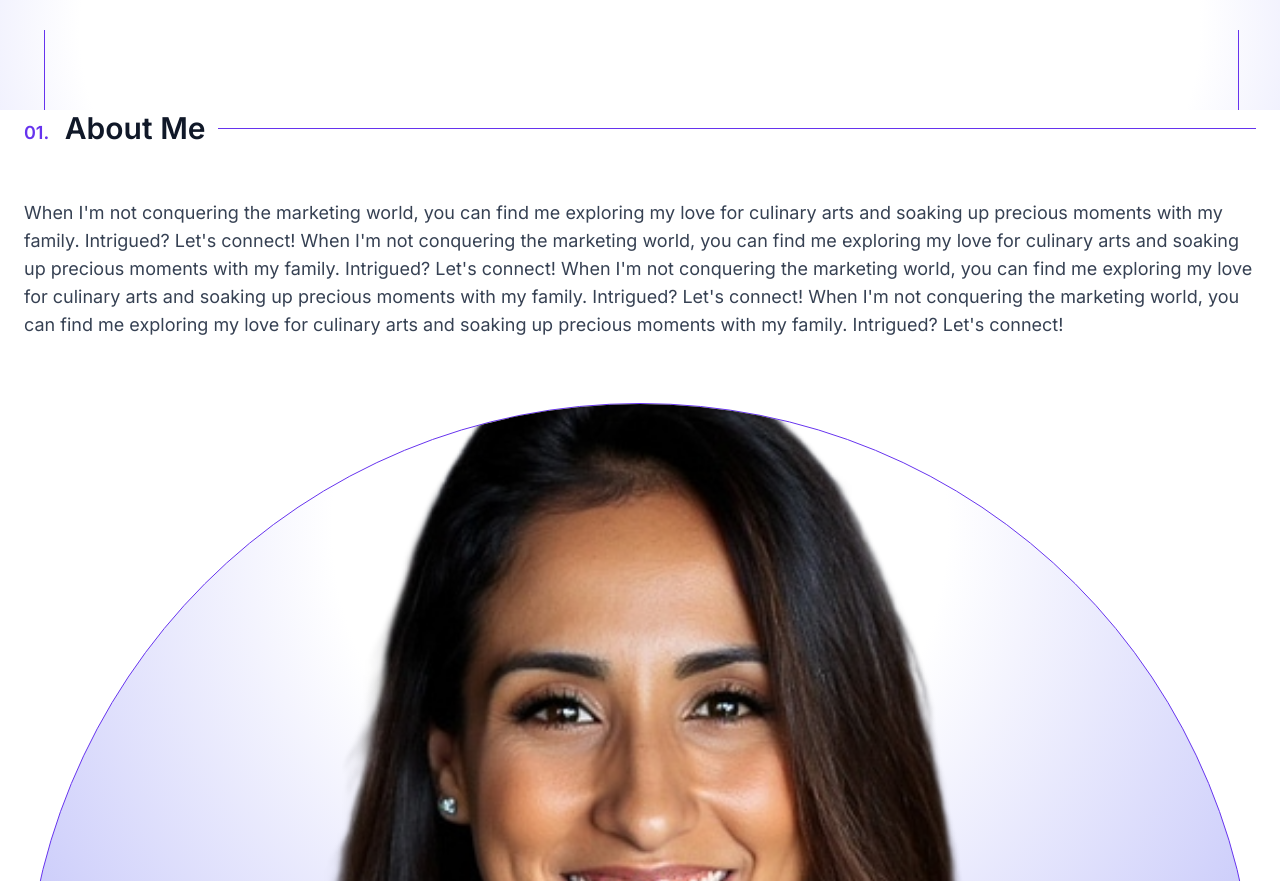
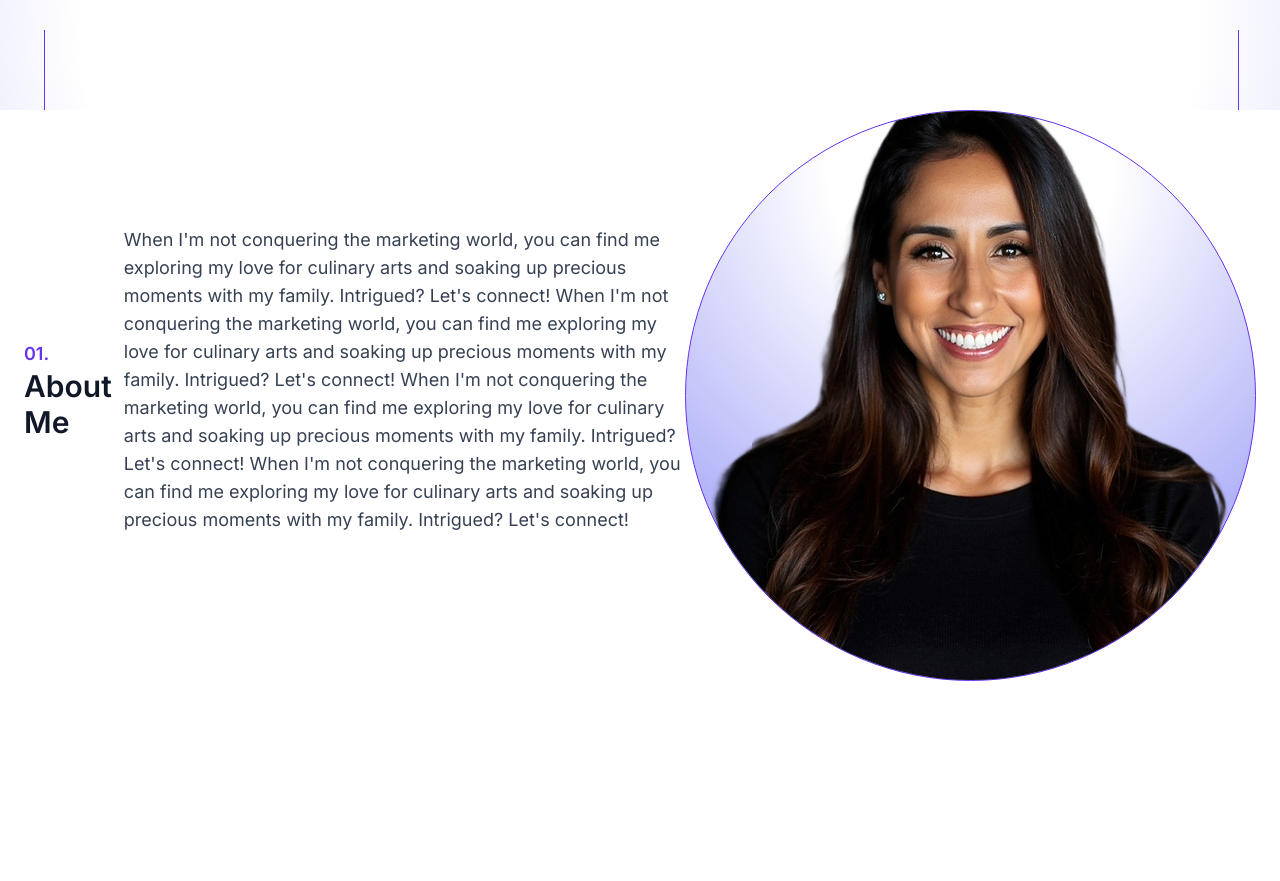
Before and after one commit to rubenaguilardev/social_buffington_rt, a React (Vite) app: page / in a window 1280 px wide. Shown: the part 690-1571 px from the top of the page. After the commit the page ends 1371 px from the top, so only its background shows below. Built offline with nearby package versions, Linux system fonts and the light colour scheme.

Commit message:
update nav menu

```diff
--- a/src/components/About.jsx
+++ b/src/components/About.jsx
@@ -3,7 +3,7 @@ import profilePic from "../assets/Jazmin.png"
 
 const About = () => {
     return (
-        <section className="flex flex-col">
+        <section className="flex flex-col md:flex-row md:items-center">
             <div className="flex items-center gap-3 mb-5">
                 <p className="text-3xl font-semibold text-gray-900">
                 <span className="text-lg text-[#63e] mr-2">01.</span> About Me</p>
--- a/src/components/Nav.jsx
+++ b/src/components/Nav.jsx
@@ -39,9 +39,11 @@ const Nav = () => {
 
             {isOpen && (
                 <div className="fixed inset-0 z-40 backdrop-blur-sm">
-                    <div className="fixed top-0 right-0 w-[35vh] h-full bg-white text-lg shadow-md">
+                    <div className="fixed top-0 right-0 w-[30vh] h-full
+                    bg-[radial-gradient(125% 125% at 50% 90%, #fff 35%, #6366f1 100%)]
+                    text-lg shadow-xl">
                         <div className="flex flex-col justify-end p-2">
-                            <button onClick={toogleNavBar} className="text-[#6633ee] self-end pr-9 pt-6 mb-5">
+                            <button onClick={toogleNavBar} className="text-[#6633ee] self-end pr-6 pt-7 mb-5">
                                 <X size={32}/>
                             </button>
                             <div className="flex flex-1 flex-col items-center justify-center mt-8 text-xl
```
